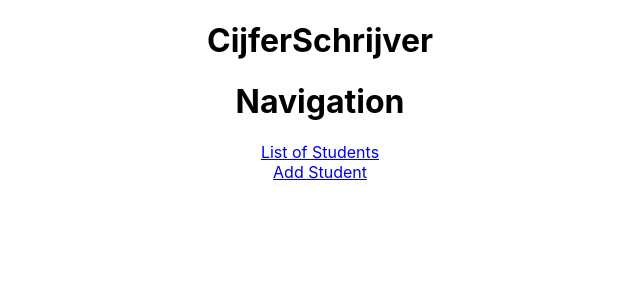
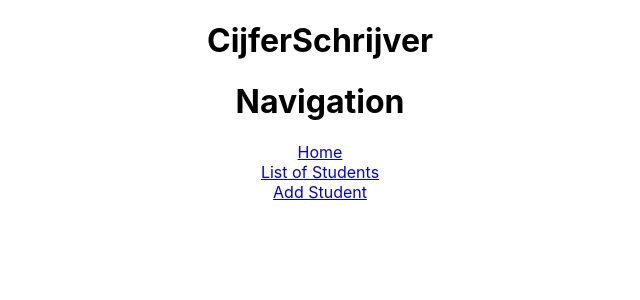
Before and after one commit to idwer/CijferSchrijver, a React (Create React App) app in the folder src/main/frontend/: page / in a window 1280 px wide. Shown: the top 300 px of the page, without its empty margins (320-960 px from the left). Built offline with nearby package versions, Linux system fonts and the light colour scheme.

Commit message:
frontend/src/App.js: add link to top level page

```diff
--- a/src/main/frontend/src/App.js
+++ b/src/main/frontend/src/App.js
@@ -14,6 +14,7 @@ function App() {
             <BrowserRouter>
                 <h1>Navigation</h1>
                 <nav>
+                    <Link to="/">Home </Link><br/>
                     <Link to="/get/students"> List of Students</Link><br/>
                     <Link to="/add/student"> Add Student</Link><br/>
                 </nav>
```
